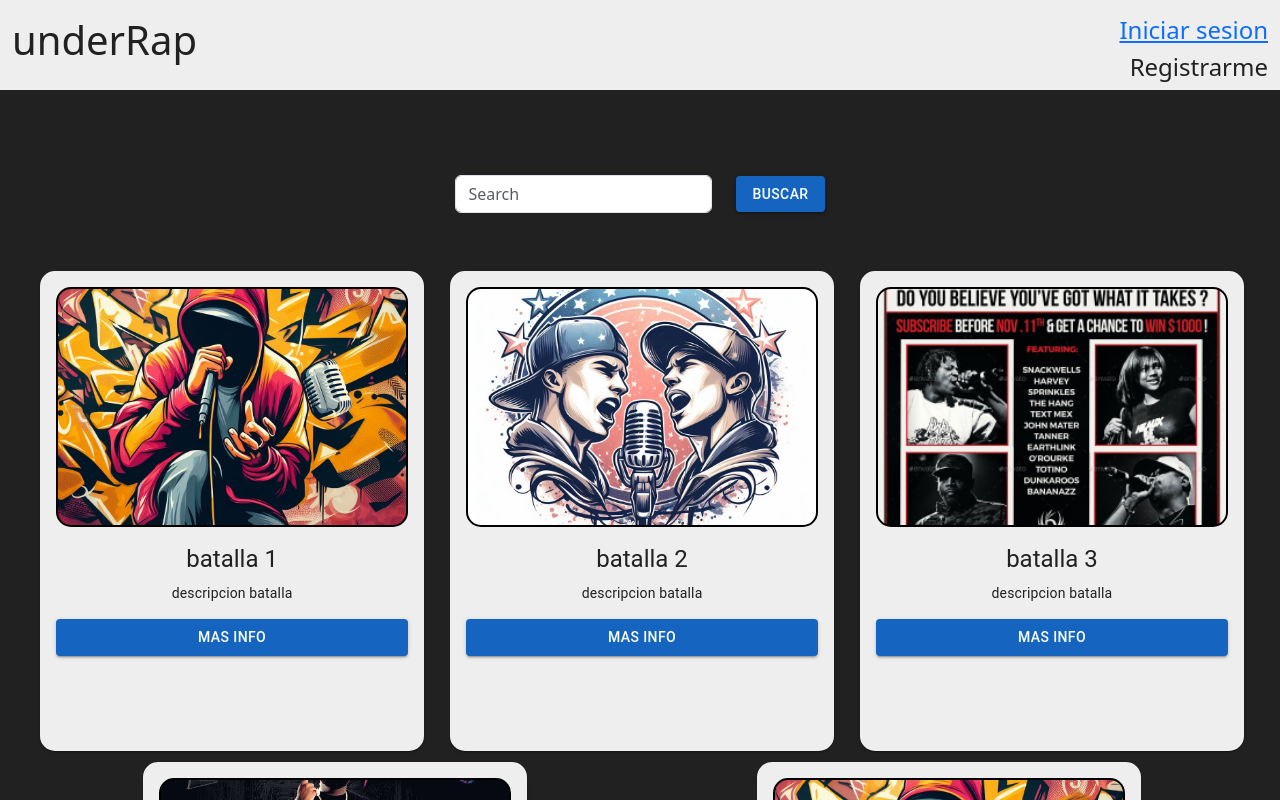
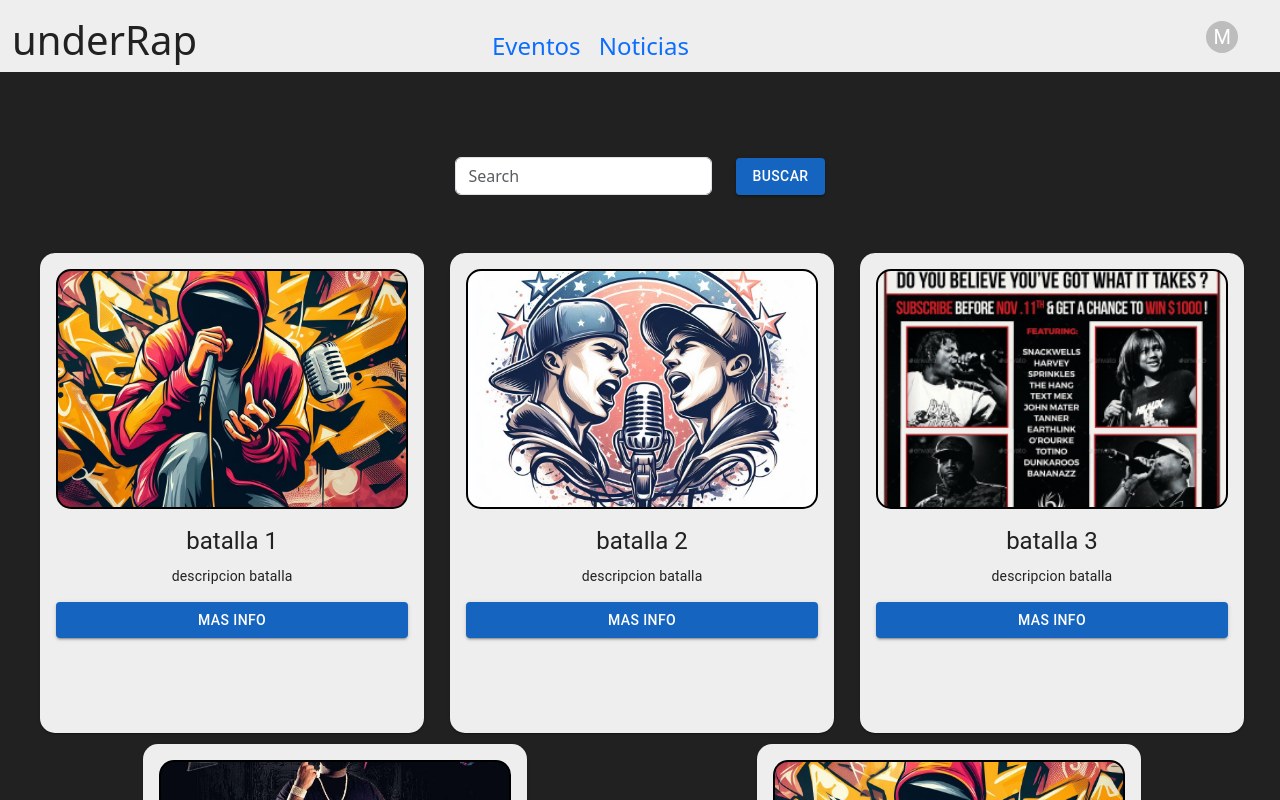
Before and after one commit to gianluca-1996/underRap, a React (Vite) app: page /eventos in a window 1280 px wide. Shown: the top 800 px of the page. Built offline with nearby package versions, Linux system fonts and the light colour scheme; no server answers; the database is empty; sample sign-in values are in the browser's storage.

Commit message:
menuDesplegable

```diff
--- /dev/null
+++ b/src/components/AccountMenu/accountMenu.css
@@ -0,0 +1,3 @@
+.link{
+    text-decoration: none;
+}
--- /dev/null
+++ b/src/components/AccountMenu/accountMenu.jsx
@@ -0,0 +1,162 @@
+import * as React from "react";
+import Box from "@mui/material/Box";
+import Avatar from "@mui/material/Avatar";
+import Menu from "@mui/material/Menu";
+import MenuItem from "@mui/material/MenuItem";
+import ListItemIcon from "@mui/material/ListItemIcon";
+import Divider from "@mui/material/Divider";
+import IconButton from "@mui/material/IconButton";
+import Tooltip from "@mui/material/Tooltip";
+import { Link } from "react-router-dom";
+import Settings from "@mui/icons-material/Settings";
+import Logout from "@mui/icons-material/Logout";
+import "./accountMenu.css"
+
+export default function AccountMenu({ auth, isLog, logOutHandle }) {
+  const [anchorEl, setAnchorEl] = React.useState(null);
+  const open = Boolean(anchorEl);
+  console.log(isLog);
+  const handleClick = (event) => {
+    setAnchorEl(event.currentTarget);
+  };
+  const handleClose = () => {
+    setAnchorEl(null);
+  };
+
+  const onClickCierraSesion = () => {
+    auth.signOut().then(() => {
+      setUsuarioLogueado(null);
+      navigate("/login");
+    });
+  };
+
+  return (
+    <React.Fragment>
+      <Box sx={{ display: "flex", alignItems: "center", textAlign: "center" }}>
+        <Tooltip title="Account settings">
+          <IconButton
+            onClick={handleClick}
+            size="small"
+            sx={{ ml: 2 }}
+            aria-controls={open ? "account-menu" : undefined}
+            aria-haspopup="true"
+            aria-expanded={open ? "true" : undefined}
+          >
+            <Avatar sx={{ width: 32, height: 32 }}>M</Avatar>
+          </IconButton>
+        </Tooltip>
+      </Box>
+      {isLog ? (
+        <Menu
+          anchorEl={anchorEl}
+          id="account-menu"
+          open={open}
+          onClose={handleClose}
+          onClick={handleClose}
+          PaperProps={{
+            elevation: 0,
+            sx: {
+              overflow: "visible",
+              filter: "drop-shadow(0px 2px 8px rgba(0,0,0,0.32))",
+              mt: 1.5,
+              "& .MuiAvatar-root": {
+                width: 32,
+                height: 32,
+                ml: -0.5,
+                mr: 1,
+              },
+              "&::before": {
+                content: '""',
+                display: "block",
+                position: "absolute",
+                top: 0,
+                right: 14,
+                width: 10,
+                height: 10,
+                bgcolor: "background.paper",
+                transform: "translateY(-50%) rotate(45deg)",
+                zIndex: 0,
+              },
+            },
+          }}
+          transformOrigin={{ horizontal: "right", vertical: "top" }}
+          anchorOrigin={{ horizontal: "right", vertical: "bottom" }}
+        >
+          <MenuItem onClick={handleClose}>
+            <Avatar />
+            <Link to={"/perfil"} className="link">
+              <h4 className="colLinks">Perfil</h4>
+            </Link>
+          </MenuItem>
+          <MenuItem onClick={handleClose}>
+            <Avatar /> My account
+          </MenuItem>
+          <Divider />
+          <MenuItem onClick={handleClose}>
+            <ListItemIcon>
+              <Settings fontSize="small" />
+            </ListItemIcon>
+            Settings
+          </MenuItem>
+          <MenuItem onClick={logOutHandle}>
+            <ListItemIcon>
+              <Logout fontSize="small" />
+            </ListItemIcon>
+            Logout
+          </MenuItem>
+        </Menu>
+      ) : (
+        <Menu
+          anchorEl={anchorEl}
+          id="account-menu"
+          open={open}
+          onClose={handleClose}
+          onClick={handleClose}
+          PaperProps={{
+            elevation: 0,
+            sx: {
+              overflow: "visible",
+              filter: "drop-shadow(0px 2px 8px rgba(0,0,0,0.32))",
+              mt: 1.5,
+              "& .MuiAvatar-root": {
+                width: 32,
+                height: 32,
+                ml: -0.5,
+                mr: 1,
+              },
+              "&::before": {
+                content: '""',
+                display: "block",
+                position: "absolute",
+                top: 0,
+                right: 14,
+                width: 10,
+                height: 10,
+                bgcolor: "background.paper",
+                transform: "translateY(-50%) rotate(45deg)",
+                zIndex: 0,
+              },
+            },
+          }}
+          transformOrigin={{ horizontal: "right", vertical: "top" }}
+          anchorOrigin={{ horizontal: "right", vertical: "bottom" }}
+        >
+          <MenuItem onClick={handleClose}>
+            <ListItemIcon>
+              <Logout fontSize="small" />
+            </ListItemIcon>
+            <Link to={`/login`} className="link">
+              Ingresar
+            </Link>
+          </MenuItem>
+          <MenuItem onClick={handleClose}>
+            <ListItemIcon>
+              <Logout fontSize="small" />
+            </ListItemIcon>
+            Crear Cuenta
+          </MenuItem>
+        </Menu>
+      )}
+    </React.Fragment>
+  );
+}
--- a/src/components/LoginForm/loginForm.jsx
+++ b/src/components/LoginForm/loginForm.jsx
@@ -1,3 +1,4 @@
+import Spinner from "react-bootstrap/Spinner";
 import Boton from "../Boton/boton";
 import { Container, Row, Col } from "react-bootstrap";
 import { useForm } from "react-hook-form";
@@ -11,6 +12,8 @@ function LoginForm() {
   const navigate = useNavigate();
   const auth = getAuth();
   const [passIncorrecto, setPassIncorrecto] = useState(false);
+  const [muestraForm, setMuestraForm] = useState(false);
+
   const {
     register,
     handleSubmit,
@@ -20,12 +23,8 @@ function LoginForm() {
 
   useEffect(() => {
     const unsubscribe = onAuthStateChanged(auth, (user) => {
-      if (user){
-        navigate('/eventos');
-      }
-      else{
-        navigate('/login');
-      }
+      if (user) navigate('/eventos');
+      else  setMuestraForm(true);
     })
 
     return () => unsubscribe();
@@ -33,7 +32,7 @@ function LoginForm() {
 
   const onSubmit = (data) => {
     signInWithEmailAndPassword(auth, data.mail, data.password)
-      .then((userCredential) => {
+      .then(() => {
         navigate('/eventos', {replace: true});
       })
       .catch((error) => {
@@ -47,7 +46,9 @@ function LoginForm() {
 
   return (
     <Container fluid id="containerFormLogin">
-      <Row>
+      {muestraForm ?
+      (<>
+        <Row>
         <h1 id="h1IniciarSesion">Iniciar Sesion</h1>
       </Row>
       <Row id="rowFormLogin">
@@ -97,8 +98,11 @@ function LoginForm() {
           </form>
         </Col>
       </Row>
+      </>) :
+      (<Spinner className="spinBatallas" animation="grow" />)
+      }
+
     </Container>
   );
 }
-
 export default LoginForm;
--- a/src/components/Nav/nav.css
+++ b/src/components/Nav/nav.css
@@ -5,7 +5,7 @@
     color: #212121;
 }
 
-#rowNav{
+.rowNavIn{
     justify-content: space-between;
 }
 
@@ -15,6 +15,10 @@
 
 .colLinks{
     padding-top: 1rem;
+}
+
+.link{
+    text-decoration: none;
 }
 
 #tituloApp{
--- a/src/components/Nav/nav.jsx
+++ b/src/components/Nav/nav.jsx
@@ -7,27 +7,19 @@ import { getAuth, onAuthStateChanged } from "firebase/auth";
 import { getFirestore, doc, getDoc } from "firebase/firestore";
 import { useEffect, useState } from "react";
 import { useNavigate } from "react-router-dom";
+import AccountMenu from "../AccountMenu/accountMenu.jsx";
 import "./nav.css";
 
 const Nav = () => {
   const auth = getAuth();
   const navigate = useNavigate();
-  const [usuarioLogueado, setUsuarioLogueado] = useState();
-  const [nombreUsuario, setNombreUsuario] = useState(null);
+  const [usuarioLogueado, setUsuarioLogueado] = useState(null);
   const db = getFirestore(app);
 
   useEffect(() => {
     const unsubscribe = onAuthStateChanged(auth, (user) => {
       if (user) {
-        const docRefUsuario = doc(db, "Usuario", user.uid);
-        getDoc(docRefUsuario)
-          .then((usuarioInfo) => {
-            setUsuarioLogueado(usuarioInfo.data());
-            setNombreUsuario(usuarioInfo.data().nombre);
-          })
-          .catch((error) => {
-            console.log("Error en nav", error);
-          });
+        setUsuarioLogueado(true);
       }
     });
 
@@ -43,7 +35,7 @@ const Nav = () => {
 
   return (
     <Container fluid className="navContainer">
-      <Row id="rowNav">
+      <Row className="rowNavIn">
         <Col sm={2} id="tituloApp">
           <h1>underRap</h1>
         </Col>
@@ -51,44 +43,29 @@ const Nav = () => {
           <>
             <Col sm={4}>
               <Row>
-                <Col>
-                  <Link to={"/eventos"}>
+                <Col sm={3}>
+                  <Link to={"/eventos"} className="link">
                     <h4 className="colLinks">Eventos</h4>
                   </Link>
                 </Col>
-                <Col>
-                  <Link to={"/"}>
+                <Col sm={3}>
+                  <Link to={"/"} className="link">
                     <h4 className="colLinks">Noticias</h4>
                   </Link>
                 </Col>
-                <Col>
-                  <Link to={"/perfil"}>
-                    <h4 className="colLinks">Perfil</h4>
-                  </Link>
-                </Col>
               </Row>
-              <Col>
-                <h4>Bienvenido {nombreUsuario}</h4>
-              </Col>
             </Col>
-            <Col sm={2}>
-              <Row>
-                <button onClick={onClickCierraSesion}>
-                  <h4 className="colSesion">Cerrar Sesion</h4>
-                </button>
-              </Row>
+            <Col sm={1}>
+              <AccountMenu
+                auth={auth}
+                isLog={usuarioLogueado ? true : false}
+                logOutHandle={onClickCierraSesion}
+              />
             </Col>
           </>
         ) : (
-          <Col sm={8}>
-            <Row>
-              <Link to={`/login`}>
-                <h4 className="colSesion">Iniciar sesion</h4>
-              </Link>
-            </Row>
-            <Row>
-              <h4 className="colSesion">Registrarme</h4>
-            </Row>
+          <Col sm={1}>
+            <AccountMenu auth={auth} isLog={usuarioLogueado ? true : false} />
           </Col>
         )}
       </Row>
```
